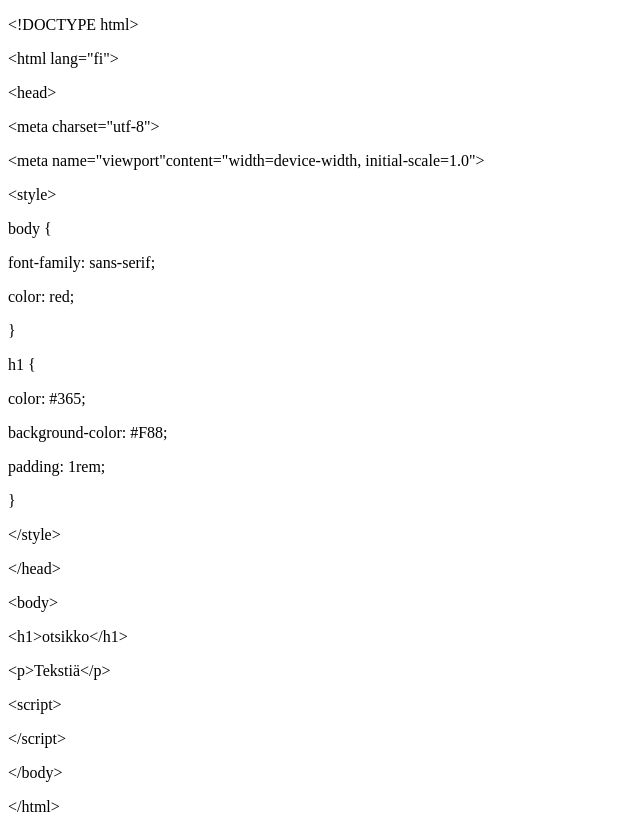
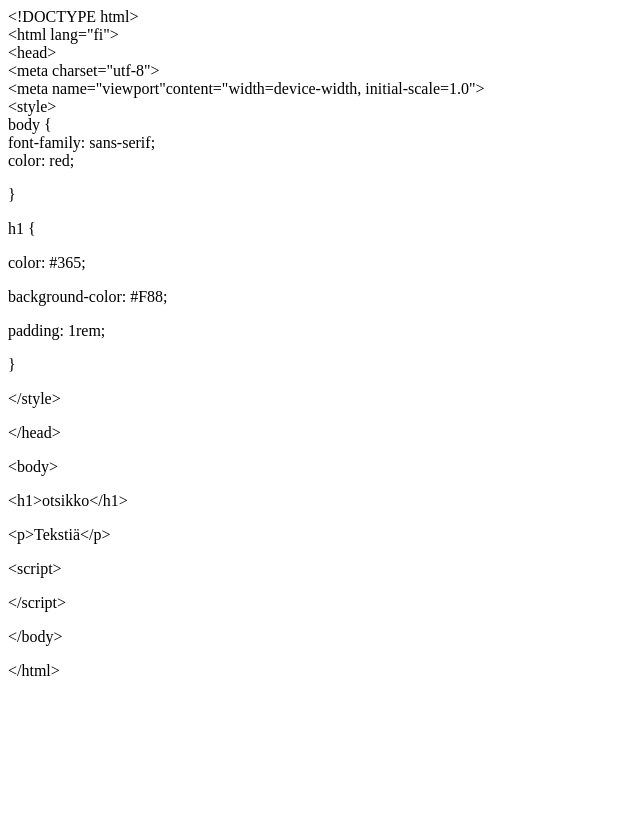
Before and after one commit to Heavytik/Heavytik.github.io, a plain HTML site: page index.html in a window 1280 px wide. Shown: the whole page, without its empty margins (0-640 px from the left). After the commit the page ends 800 px from the top, so only its background shows below. Drawn offline with Linux system fonts and the light colour scheme.

Commit message:
Change some lines to br

```diff
--- a/index.html
+++ b/index.html
@@ -1,17 +1,17 @@
 <!DOCTYPE html>
 <html>
 <body>
-  <p>&lt;!DOCTYPE html&gt;</p>
-<p>&lt;html lang=&quot;fi&quot;&gt;</p>
-<p>&lt;head&gt;</p>
- <p> &lt;meta charset=&quot;utf-8&quot;&gt;
-</p>
- <p> &lt;meta name=&quot;viewport&quot;content=&quot;width=device-width, initial-scale=1.0&quot;&gt;</p>
+  &lt;!DOCTYPE html&gt;<br>
+&lt;html lang=&quot;fi&quot;&gt;<br>
+&lt;head&gt;<br>
+  &lt;meta charset=&quot;utf-8&quot;&gt;<br>
 
-<p>&lt;style&gt;</p>
- <p> body {</p>
-  <p>  font-family: sans-serif;</p>
- <p>   color: red;</p>
+ &lt;meta name=&quot;viewport&quot;content=&quot;width=device-width, initial-scale=1.0&quot;&gt;<br>
+
+&lt;style&gt;<br>
+ body {<br>
+  font-family: sans-serif;<br>
+ color: red;<br>
  <p> }</p>
  <p> h1 {</p>
  <p>   color: #365;</p>
```
